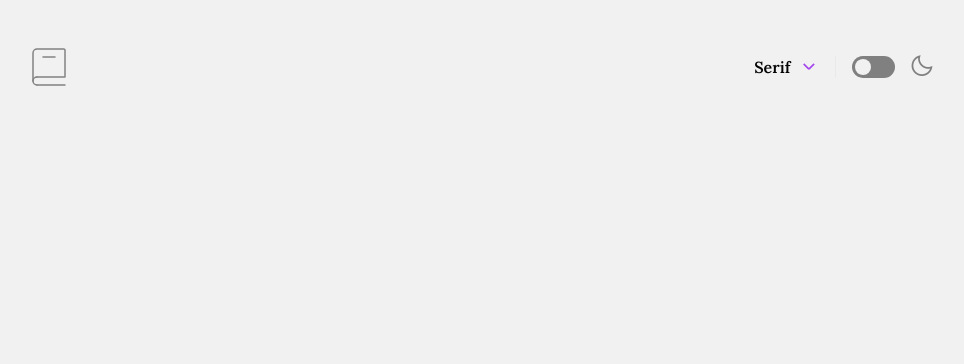
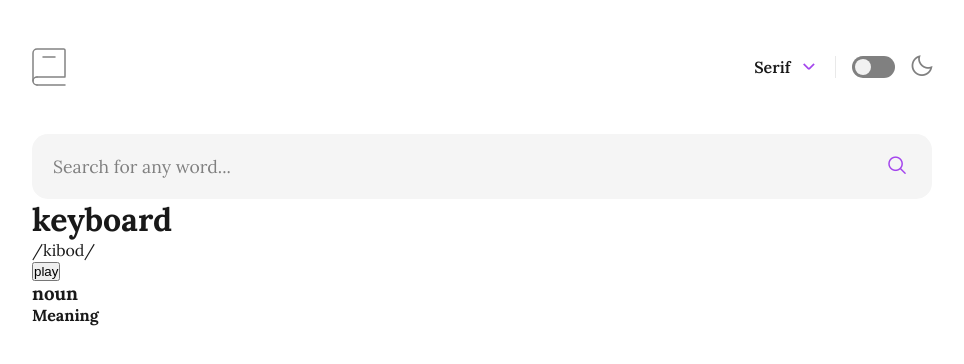
Before and after one commit to edumoreiira/Dictionary, an Angular app: page / in a window 1280 px wide. Shown: the top 364 px of the page, without its empty margins (158-1122 px from the left). Built offline with nearby package versions, Linux system fonts and the light colour scheme.

Commit message:
create searchbar

```diff
--- a/src/app/app.component.html
+++ b/src/app/app.component.html
@@ -1,3 +1,4 @@
 <div [ngClass]="{'light-theme': !darkTheme, 'dark-theme' : darkTheme}" class="{{selectedFont}} content">
   <app-navbar (themeChanged)="onThemeChange($event)" (fontChanged)="onFontChange($event)" />
+<app-dictionary/>
 </div>
--- a/src/app/app.component.ts
+++ b/src/app/app.component.ts
@@ -2,11 +2,12 @@ import { Component } from '@angular/core';
 import { RouterOutlet } from '@angular/router';
 import { NavbarComponent } from './components/navbar/navbar.component';
 import { CommonModule } from '@angular/common';
+import { DictionaryComponent } from './components/dictionary/dictionary.component';
 
 @Component({
   selector: 'app-root',
   standalone: true,
-  imports: [RouterOutlet, NavbarComponent, CommonModule],
+  imports: [RouterOutlet, NavbarComponent, CommonModule, DictionaryComponent],
   templateUrl: './app.component.html',
   styleUrl: './app.component.scss'
 })
--- /dev/null
+++ b/src/app/components/dictionary/dictionary.component.html
@@ -0,0 +1,18 @@
+<main class="container">
+    <app-searchbar/>
+    <div class="keyword">
+        <div class="word-wrapper">
+            <h1 class="word">keyboard</h1>
+            <span class="pronunciation">/kibod/</span>
+        </div>
+        <button type="button" (click)="playAudio()" class="pronouncing-audio">play</button>
+    </div>
+    <div class="meanings">
+        <h3 class="part-of-speech">noun</h3>
+        <h4 class="meaning">Meaning</h4>
+        <ul class="definitions">
+
+        </ul>
+
+    </div>
+</main>
--- /dev/null
+++ b/src/app/components/dictionary/dictionary.component.ts
@@ -0,0 +1,19 @@
+import { Component } from '@angular/core';
+import { SearchbarComponent } from '../searchbar/searchbar.component';
+import { CommonModule } from '@angular/common';
+
+@Component({
+  selector: 'app-dictionary',
+  standalone: true,
+  imports: [SearchbarComponent, CommonModule],
+  templateUrl: './dictionary.component.html',
+  styleUrl: './dictionary.component.scss'
+})
+export class DictionaryComponent {
+
+
+  playAudio(){
+    const audio = new Audio('https://api.dictionaryapi.dev/media/pronunciations/en/keyboard-us.mp3');
+    audio.play()
+  }
+}
--- a/src/app/components/navbar/navbar.component.scss
+++ b/src/app/components/navbar/navbar.component.scss
@@ -25,9 +25,10 @@ nav{
             }
             .font-list{
                 cursor: auto;
+                z-index: 2;
                 border-radius: .7em;
                 width: min(100vh, 150px);
-                // background-color: wheat;
+                background-color: white;
                 box-shadow: rgba(0, 0, 0, 0.068) 0px 0px 20px;
                 margin-top: 1em;
                 top: 100%;
--- /dev/null
+++ b/src/app/components/searchbar/searchbar.component.html
@@ -0,0 +1,4 @@
+<div class="searchbar">
+    <input #searchInput (keyup.enter)="submit(searchInput.value)" type="text" class="search" placeholder="Search for any word...">
+    <i (click)="submit(searchInput.value)" class="fi fi-rr-search search-icon"></i>
+</div>
--- /dev/null
+++ b/src/app/components/searchbar/searchbar.component.scss
@@ -0,0 +1,38 @@
+.searchbar{
+    position: relative;
+    .search{
+        font-size: 1.1em;
+        width: 100%;
+        padding: 1.2em;
+        border-radius: .9em;
+        font-family: inherit;
+        font-weight: 700;
+        border: 0;
+        background-color: var(--search-bg);
+        color: var(--text-color);
+        outline: 2px solid transparent;
+        transition: color 150ms ease-in-out, background-color 150ms ease-in-out, outline 150ms ease-in-out;
+        &::placeholder{
+            font-weight: 400;
+            color: gray;
+        }
+        &:focus{
+            outline: 2px solid var(--purple);
+        }
+    }
+
+    .search-icon{
+        position: absolute;
+        right: 1.2em;
+        top: 50%;
+        padding: 5px;
+        transform: translateY(-50%);
+        color: var(--purple);
+        font-size: 1.1em;
+        transition: opacity 150ms ease-in-out;
+        cursor: pointer;
+        &:hover{
+            opacity: 0.7;
+        }
+    }
+}
--- /dev/null
+++ b/src/app/components/searchbar/searchbar.component.ts
@@ -0,0 +1,18 @@
+import { Component, EventEmitter, Output } from '@angular/core';
+
+@Component({
+  selector: 'app-searchbar',
+  standalone: true,
+  imports: [],
+  templateUrl: './searchbar.component.html',
+  styleUrl: './searchbar.component.scss'
+})
+export class SearchbarComponent {
+
+  @Output() searchInput = new EventEmitter<string>();
+
+  submit(search: string){
+    console.log(search);
+    this.searchInput.emit(search);
+  }
+}
--- a/src/index.html
+++ b/src/index.html
@@ -10,6 +10,7 @@
   <link rel="preconnect" href="https://fonts.gstatic.com" crossorigin>
   <link rel='stylesheet' href='https://cdn-uicons.flaticon.com/2.3.0/uicons-regular-straight/css/uicons-regular-straight.css'>
   <link rel='stylesheet' href='https://cdn-uicons.flaticon.com/2.3.0/uicons-solid-straight/css/uicons-solid-straight.css'>
+  <link rel='stylesheet' href='https://cdn-uicons.flaticon.com/2.3.0/uicons-regular-rounded/css/uicons-regular-rounded.css'>
   <link href="https://fonts.googleapis.com/css2?family=Inconsolata:wght@200..900&family=Inter:wght@100..900&family=Lora:ital,wght@0,400..700;1,400..700&family=Vollkorn:ital,wght@0,400..900;1,400..900&display=swap" rel="stylesheet">
 </head>
 <body>
--- a/src/styles.scss
+++ b/src/styles.scss
@@ -8,6 +8,7 @@
     max-width: calc(900px);
     width: calc(100% - 100px);
     margin: 0 auto;
+    padding-bottom: 3em;
 }
 
 .Sans-Serif{
@@ -29,13 +30,15 @@
     --line-color: #3a3a3a;
     --purple: #a445ed;
     --moon: #a445ed;
+    --search-bg: hsl(0deg, 0%, 12%);
     }
 
 .light-theme{
-    --bg-color: #f1f1f1;
-    --text-color: #050505;
+    --bg-color: #fff;
+    --text-color: #191919;
     --highlight-text-color: #757575;
     --line-color: #e9e9e9;
     --purple: #a445ed;
     --moon: gray;
+    --search-bg: hsl(0deg, 0%, 96%);
     }
```
Also changed, not shown: src/app/components/dictionary/dictionary.component.scss (added), 2 other files (tests, documents, lock files or other folders).
